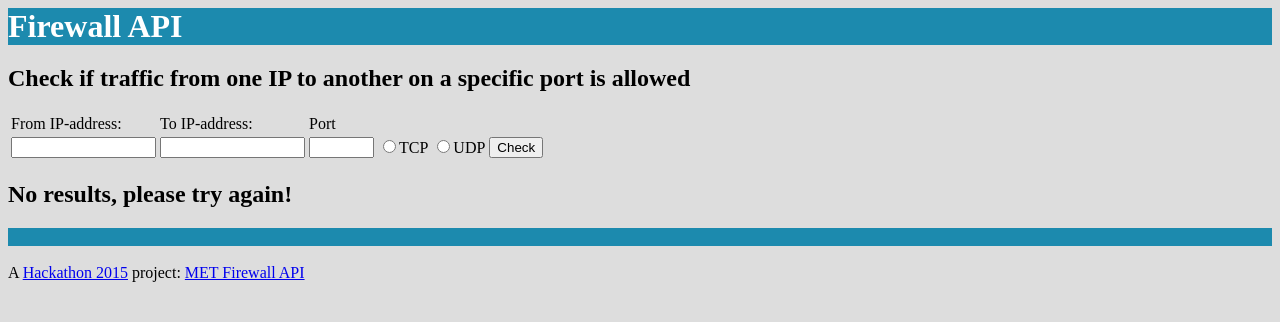
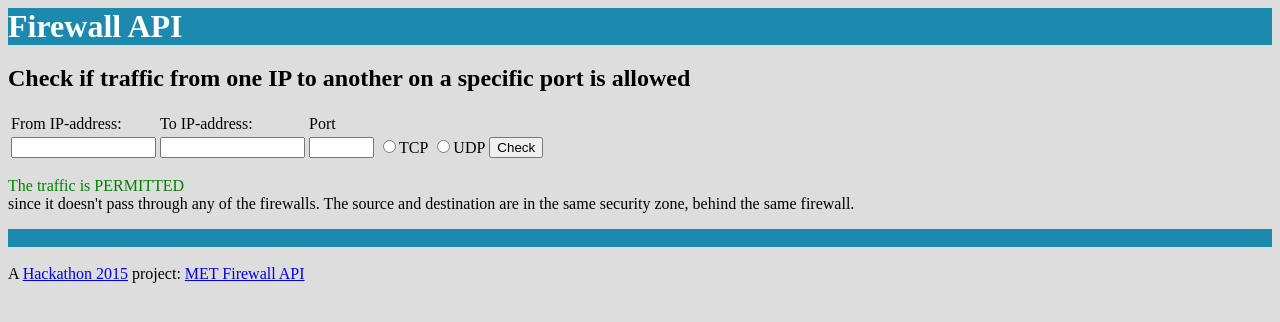
Before and after one commit to arnesund/firewall-api, a Flask app: template templates/result.html in a window 1280 px wide. Shown: the top 322 px of the page. Run offline with Flask 2, Linux system fonts and the light colour scheme; the template is opened without the code that fills it, so the values that code supplies are empty.

Commit message:
Make webapp display a Permitted when traffic passes no firewalls

```diff
--- a/templates/result.html
+++ b/templates/result.html
@@ -62,7 +62,7 @@ Access-list: {{ entry['result']['accesslist'] }}<br />
 {% endfor %}
 {% else %}
 
-<H2>No results, please try again!</H2>
+<p><div class="permitted">The traffic is PERMITTED</div> since it doesn't pass through any of the firewalls. The source and destination are in the same security zone, behind the same firewall.</p>
 {% endif %}
 
 
```
